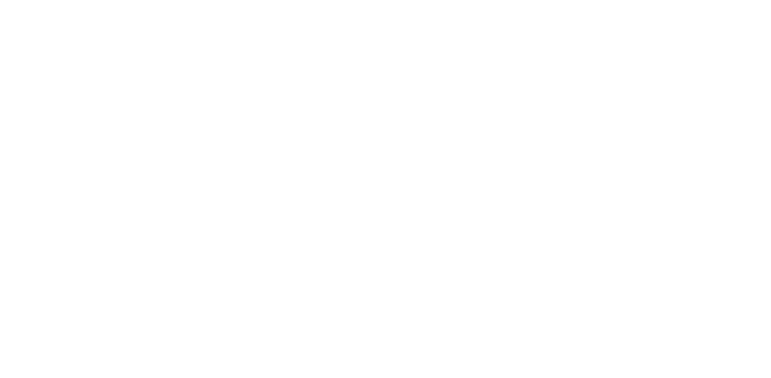
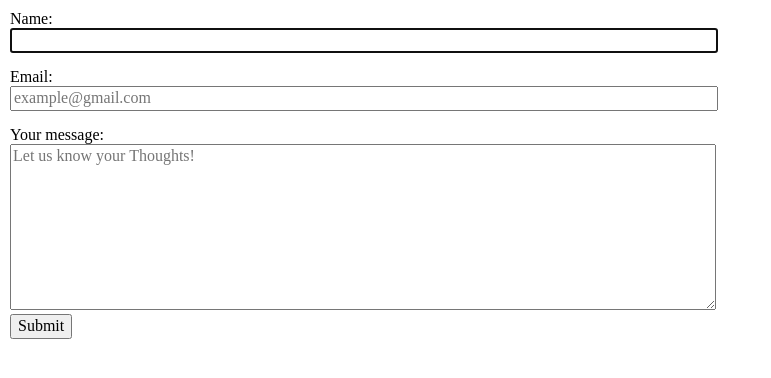
Before and after one commit to celinv/starter-front-end-foundations, a plain HTML site: page html-forms/index.html in a window 1280 px wide. Shown: the whole page, without its empty margins (0-771 px from the left). Drawn offline with nearby package versions, Linux system fonts and the light colour scheme.

Commit message:
html forms checkpoint

```diff
--- a/html-forms/index.html
+++ b/html-forms/index.html
@@ -13,6 +13,42 @@
   </head>
 
   <body>
-    <main></main>
+    <main>
+      <form>
+        <div>
+          <label for="name">Name:</label>
+          <input
+            id="name"
+            type="text"
+            name="zipcode"
+            autofocus="on"
+            required
+          />
+        </div>
+        <div>
+          <label for="email">Email:</label>
+          <input
+            id="email"
+            type="text"
+            name="zipcode"
+            required
+            placeholder="example@gmail.com"
+          />
+        </div>
+        <div>
+          <label for="form-message">Your message:</label>
+          <textarea
+            id="form-message"
+            name="message"
+            maxlength="500"
+            required
+            placeholder="Let us know your Thoughts!"
+          ></textarea>
+        </div>
+        <div>
+          <button type="submit">Submit</button>
+        </div>
+      </form>
+    </main>
   </body>
 </html>
--- a/html-forms/style.css
+++ b/html-forms/style.css
@@ -2,6 +2,37 @@ body {
   padding: 10px;
 }
 
+label,
+input,
+button {
+  display: flex;
+  flex-direction: column;
+}
+
 input {
-  margin: 5px;
+  margin-bottom: 15px;
+  width: 250px;
 }
+
+textarea {
+  height: 80px;
+  width: 250px;
+}
+
+@media all and (min-width: 600px) {
+  label,
+  input,
+  button {
+    display: flex;
+    flex-direction: row;
+  }
+
+  input {
+    width: 700px;
+  }
+
+  textarea {
+    height: 160px;
+    width: 700px;
+  }
+}
--- a/navigation/style.css
+++ b/navigation/style.css
@@ -22,7 +22,7 @@ header nav {
 header nav ul {
   display: flex;
   padding-left: 0
-  list-style: none;
+  /*list-style: none;*/
 }
 
 header nav ul li a {
@@ -48,7 +48,7 @@ header nav ul li last-child a {
   }
 
   header nav {
-    *margin-top: 8px;
+    margin-top: 8px;
   }
 
   header nav ul li a:hover {
```
